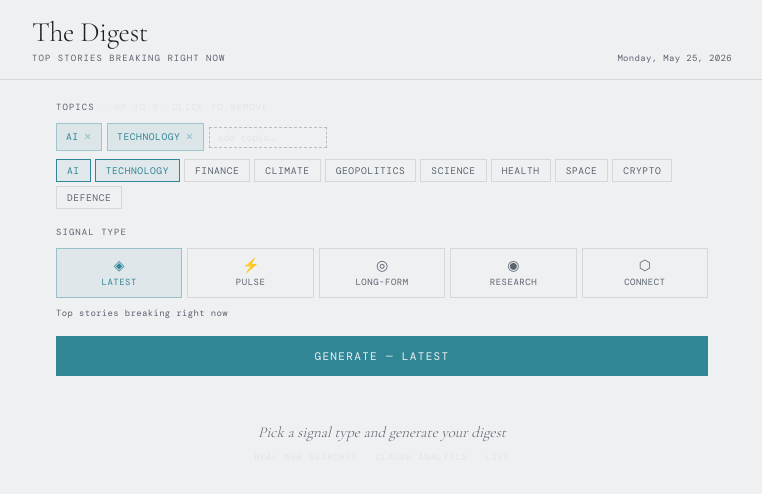
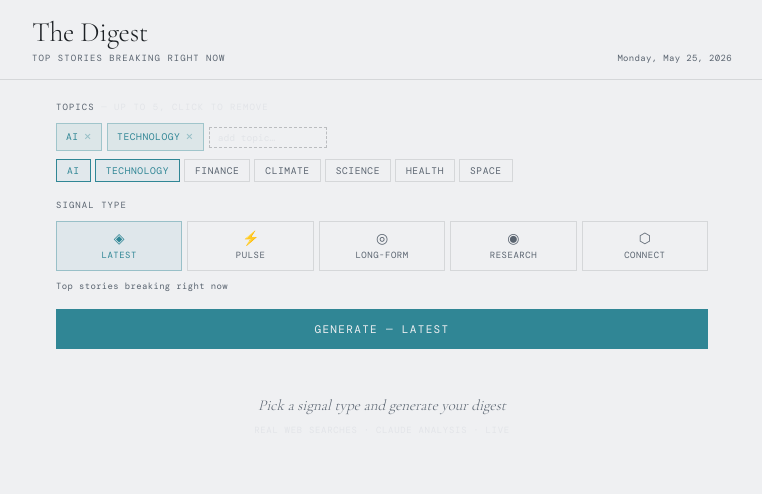
Before and after one commit to fde-shipit/ai-news-agent, a Next.js app: page / in a window 1280 px wide. Shown: the top 494 px of the page, without its empty margins (258-1020 px from the left). Built offline with nearby package versions, Linux system fonts and the light colour scheme.

Commit message:
fix: topic cleanup, scraping disclaimer, footer url

```diff
--- a/components/NewsDigestAgent.jsx
+++ b/components/NewsDigestAgent.jsx
@@ -129,7 +129,7 @@ Source: [Publication / Site](https://actual-url.com)
 ];
 
 // ─── Constants ────────────────────────────────────────────────────────────────
-const PRESETS = ["AI", "Technology", "Finance", "Climate", "Geopolitics", "Science", "Health", "Space", "Crypto", "Defence"];
+const PRESETS = ["AI", "Technology", "Finance", "Climate", "Science", "Health", "Space"];
 
 // ─── Parser ───────────────────────────────────────────────────────────────────
 function parseDigest(text) {
@@ -524,7 +524,8 @@ export default function NewsDigestAgent() {
             ))}
 
             {/* Footer */}
-            <div style={{ borderTop: "1px solid var(--rule)", paddingTop: "0.75rem", display: "flex", justifyContent: "space-between", alignItems: "center" }}>
+            <div style={{ borderTop: "1px solid var(--rule)", paddingTop: "0.75rem" }}>
+              <div style={{ display: "flex", justifyContent: "space-between", alignItems: "center", marginBottom: "0.5rem" }}>
                 <span style={{ fontFamily: "var(--font-mono), monospace", fontSize: "0.56rem", color: "var(--warm)", letterSpacing: "0.06em" }}>
                   Claude · {currentSig.label} · {new Date().toLocaleTimeString()}
                   <a href="https://github.com/fde-shipit/ai-news-agent" target="_blank" rel="noopener noreferrer"
@@ -535,6 +536,10 @@ export default function NewsDigestAgent() {
                 <button className="refresh-btn" onClick={generate} disabled={loading}>
                   {loading ? "Running…" : "Refresh"}
                 </button>
+              </div>
+              <p style={{ fontFamily: "var(--font-mono), monospace", fontSize: "0.56rem", color: "var(--warm)", letterSpacing: "0.04em", opacity: 0.6, lineHeight: 1.5 }}>
+                Some sources — including paywalled publications and LinkedIn — cannot be accessed directly. Results reflect what&apos;s publicly available.
+              </p>
             </div>
           </div>
         )}
```
Lines whose indentation alone changed are shown as unchanged.
